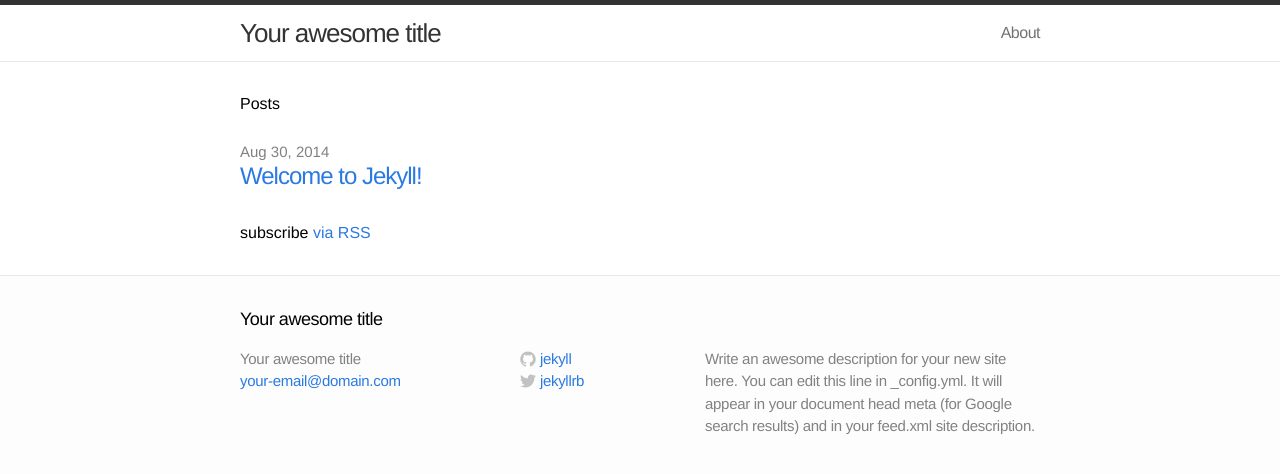
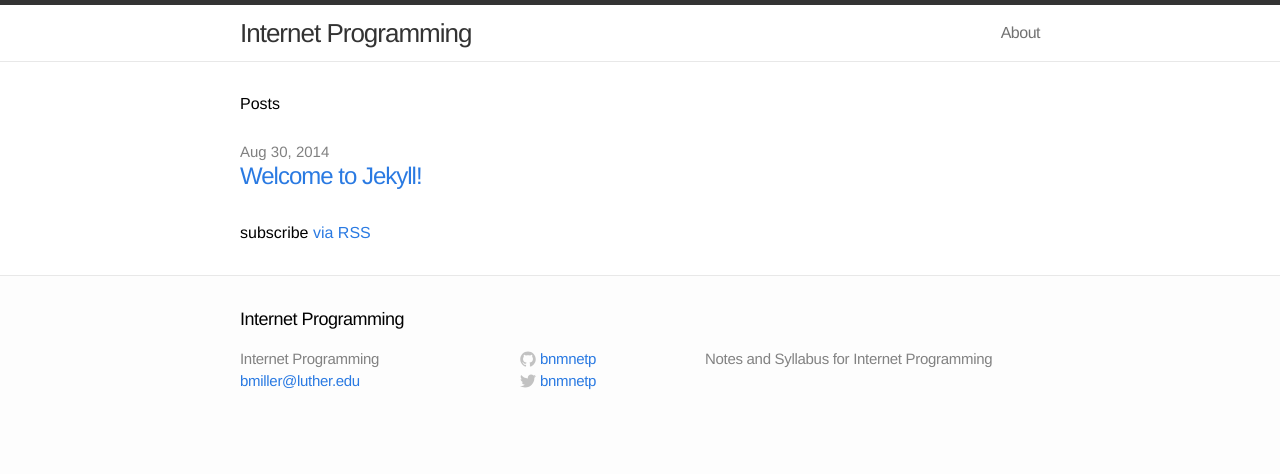
Before and after one commit to bnmnetp/CS365, a Jekyll site: the page built from index.html, in a window 1280 px wide. Shown: the top 474 px of the page. Built offline with Jekyll 4.4.1, drawn with Linux system fonts in a browser that asks for light colours.

Commit message:
update config

```diff
--- a/_config.yml
+++ b/_config.yml
@@ -1,12 +1,11 @@
 # Site settings
-title: Your awesome title
-email: your-email@domain.com
-description: "Write an awesome description for your new site here. You can edit this line in _config.yml. It will appear in your document head meta (for Google search results) and in your feed.xml site description."
+title: Internet Programming
+email: bmiller@luther.edu
+description: "Notes and Syllabus for Internet Programming"
 baseurl: ""
-url: "http://yourdomain.com"
-twitter_username: jekyllrb
-github_username:  jekyll
+url: "http://reputablejournal.com"
+twitter_username: bnmnetp
+github_username:  bnmnetp
 
 # Build settings
-markdown: kramdown
 permalink: pretty
```
